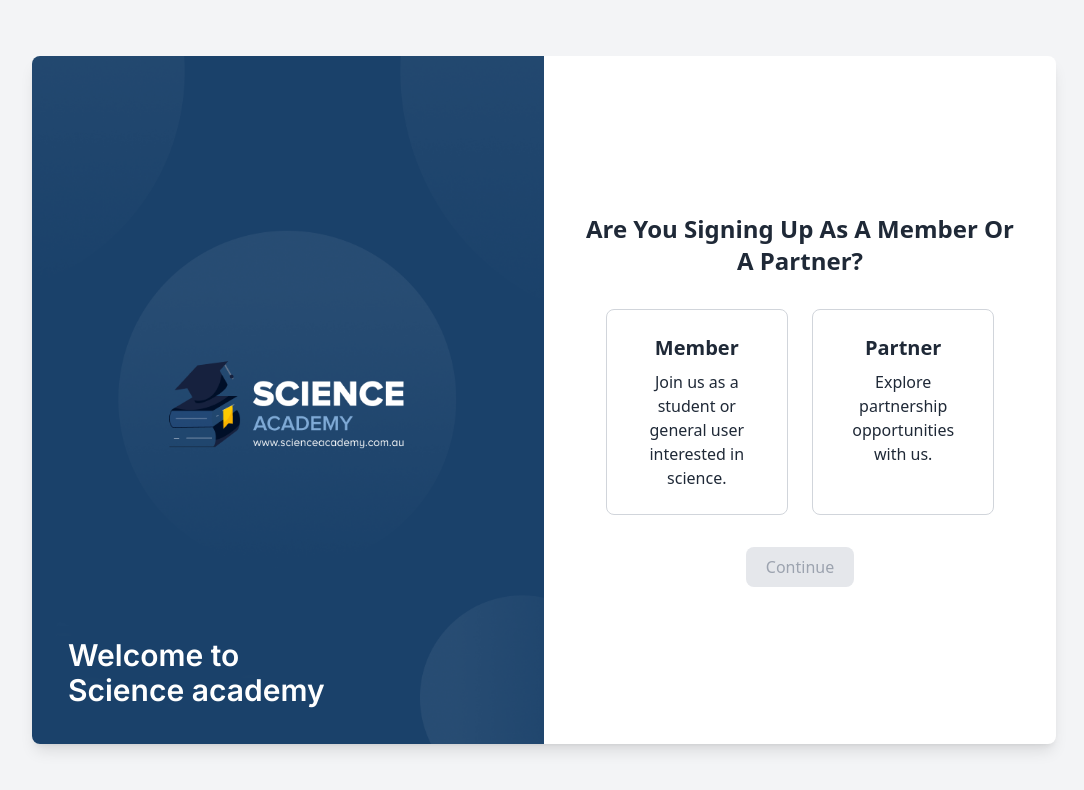
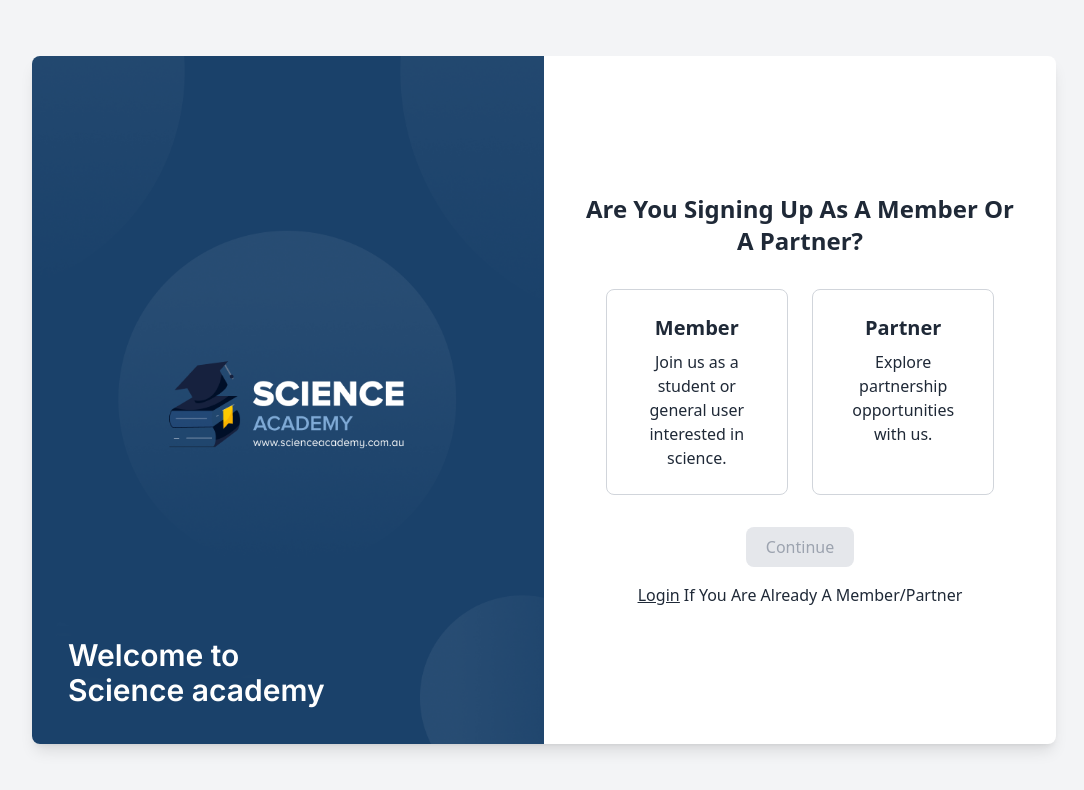
Before and after one commit to arifraj9911/sci-academy, a React (Vite) app: page /signup in a window 1280 px wide. Shown: the top 790 px of the page, without its empty margins (96-1180 px from the left). Built offline with nearby package versions, Linux system fonts and the light colour scheme.

Commit message:
added sign in text on signup page

```diff
--- a/src/Pages/SIgnup/SignUp.jsx
+++ b/src/Pages/SIgnup/SignUp.jsx
@@ -4,6 +4,7 @@ import signupImage from "./../../assets/images/Sign-up/shapes New.png";
 import { useState } from "react";
 import MemberForm from "./MemberForm/MemberForm";
 import PartnerForm from "./PartnerForm/PartnerForm";
+import { Link } from "react-router-dom";
 
 const Signup = () => {
   const [selectedRole, setSelectedRole] = useState("");
@@ -93,6 +94,16 @@ const Signup = () => {
                   Continue
                 </button>
               )}
+
+              <div className="mt-4">
+                {/* <p>or</p> */}
+                <p>
+                  <span className="text-blue-[#1A416A] font-medium underline">
+                    <Link to={"/signin"}>Login</Link>
+                  </span>{" "}
+                  If You Are Already A Member/Partner
+                </p>
+              </div>
             </div>
           </div>
         )}
```
